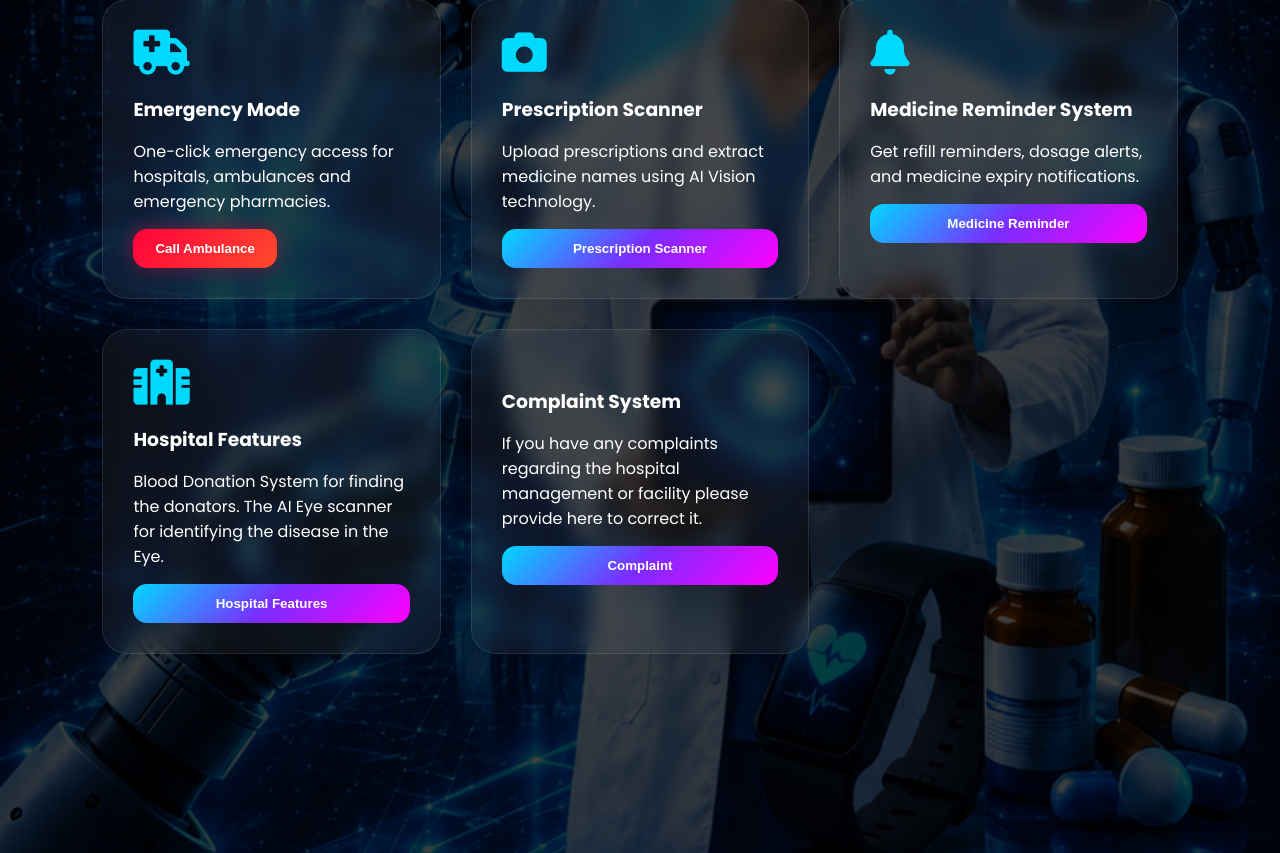
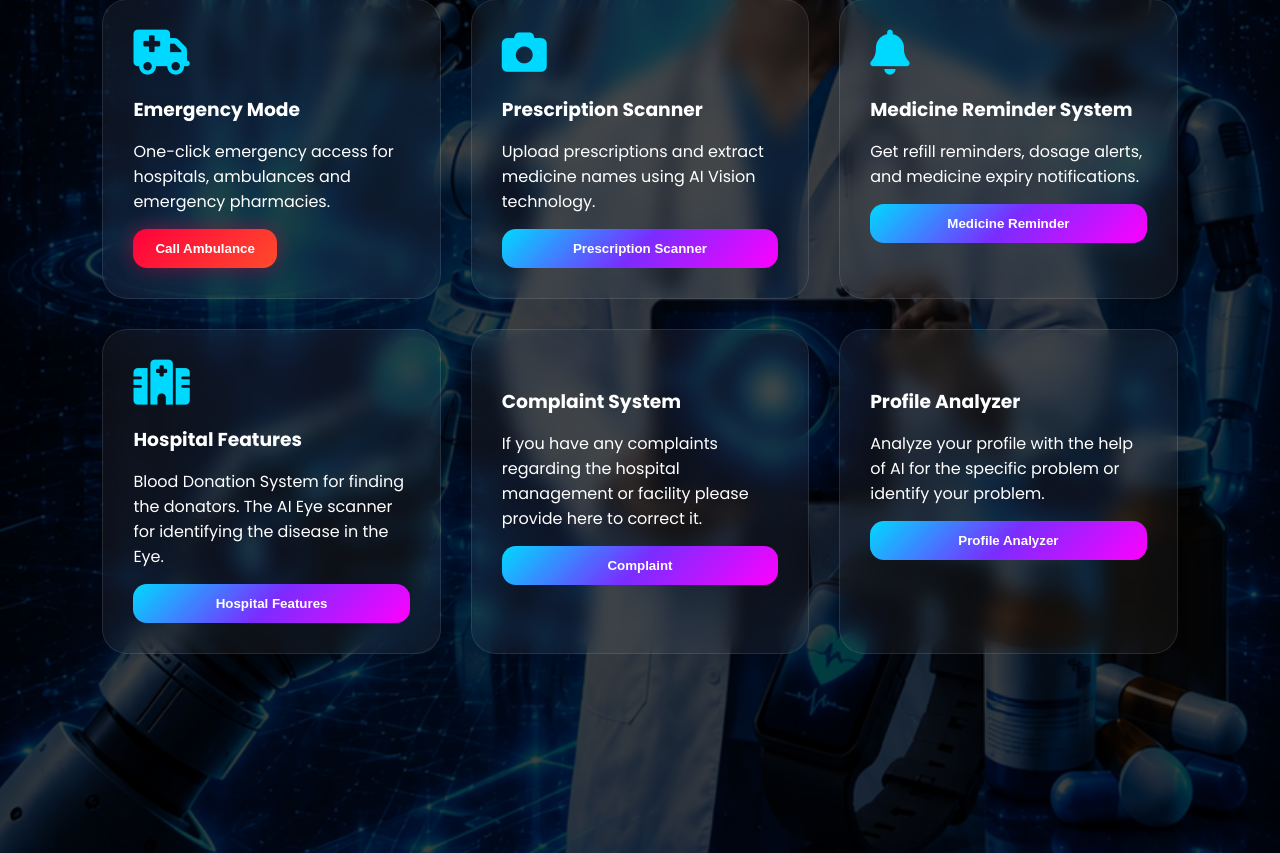
Before and after one commit to Sahaya-Sathish-S/Medipulse-AI, a Python web app: template templates/home.html in a window 1280 px wide. Shown: the part 1379-2232 px from the top of the page. Run offline with Jinja, Linux system fonts and the light colour scheme; the template is opened without the code that fills it, so the values that code supplies are empty; some libraries are stand-ins or nearby versions.

Commit message:
Update home.html

```diff
--- a/templates/home.html
+++ b/templates/home.html
@@ -295,6 +295,26 @@
 
             </div>
 
+            <div class="feature-card">
+
+                <i class="fa-solid fa-analyze"></i>
+
+                <h3>Profile Analyzer</h3>
+
+                <p>
+                    Analyze your profile with the help of AI for the specific problem or identify your problem.
+                </p>
+
+                <a href="/profile_analyzer_dashboard">
+
+                    <button class="feature-nav-btn">
+                        Profile Analyzer
+                    </button>
+
+                </a>
+
+            </div>
+
         </div>
 
     </section>
```
